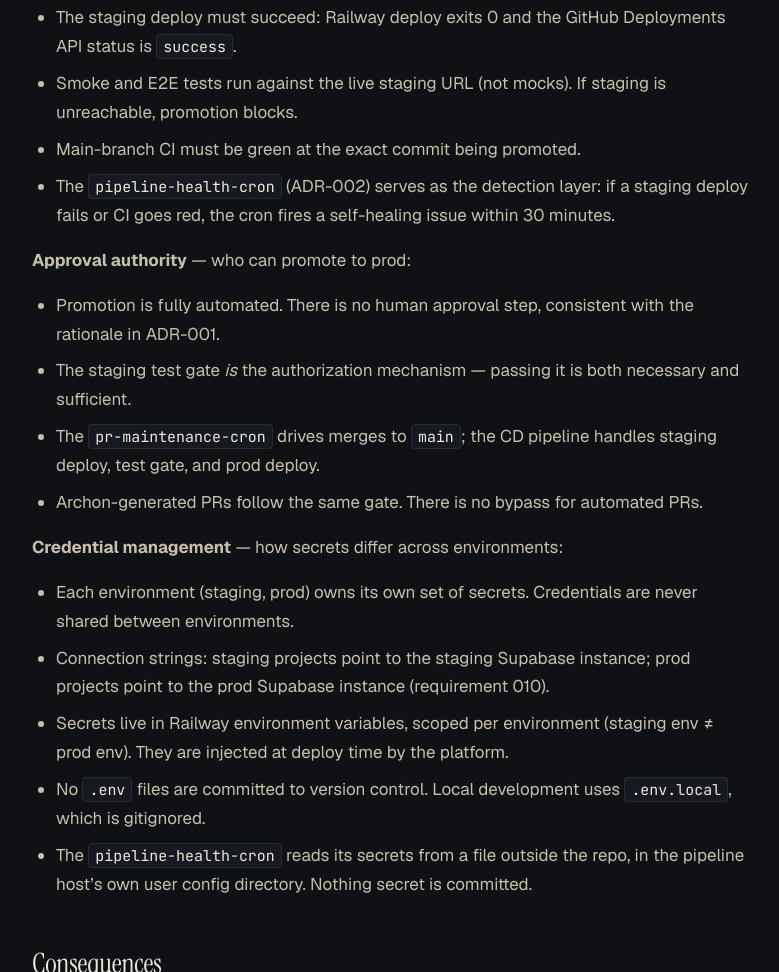
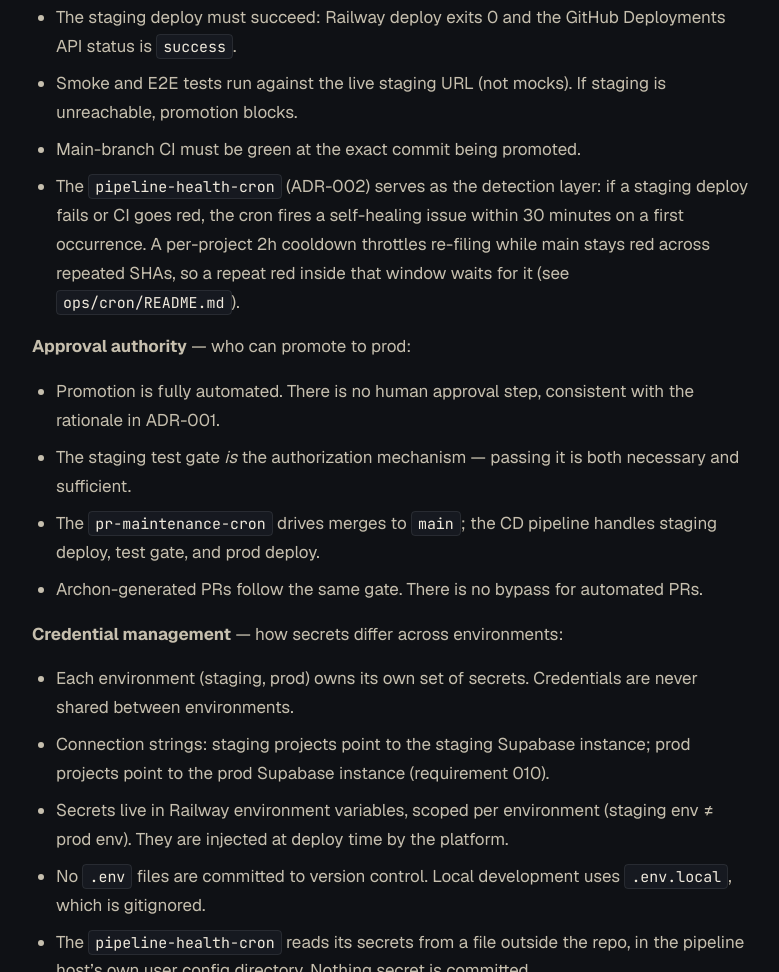
Before and after one commit to alexsiri7/interstellarai.net, an Astro site: page /mementos/005-staging-to-prod-promotion-process in a window 1280 px wide. Shown: the part 827-1799 px from the top of the page, without its empty margins (248-1027 px from the left). Built offline with nearby package versions, Linux system fonts and the light colour scheme; Astro itself is replaced by a stand-in of ours.

Commit message:
Correct two claims the new main-CI scoping made false
The README row promised that a red "deploy" workflow no longer reads as CI red.
Push-triggered deploy workflows do still count — un-reminder's Deploy CF Worker
runs `on: push` to main, so its newest run lands in check_main_ci's at-head set
like any other push workflow, and a red one does file an issue and fire archon.
Name what is actually excluded instead.

Memento 005 promised a self-healing issue within 30 minutes of CI going red.
The 2h per-project cooldown now throttles re-filing while main stays red across
repeated SHAs, so say so rather than leaving someone mid-incident to conclude
the cron is broken.

Co-Authored-By: Claude Opus 5 (1M context) <noreply@anthropic.com>

```diff
--- a/src/content/mementos/005-staging-to-prod-promotion-process.md
+++ b/src/content/mementos/005-staging-to-prod-promotion-process.md
@@ -30,7 +30,9 @@ managed across environments.
 - Main-branch CI must be green at the exact commit being promoted.
 - The `pipeline-health-cron` (ADR-002) serves as the detection layer: if a
   staging deploy fails or CI goes red, the cron fires a self-healing issue
-  within 30 minutes.
+  within 30 minutes on a first occurrence. A per-project 2h cooldown throttles
+  re-filing while main stays red across repeated SHAs, so a repeat red inside
+  that window waits for it (see `ops/cron/README.md`).
 
 **Approval authority** — who can promote to prod:
 
```
Also changed, not shown: ops/cron/README.md.
